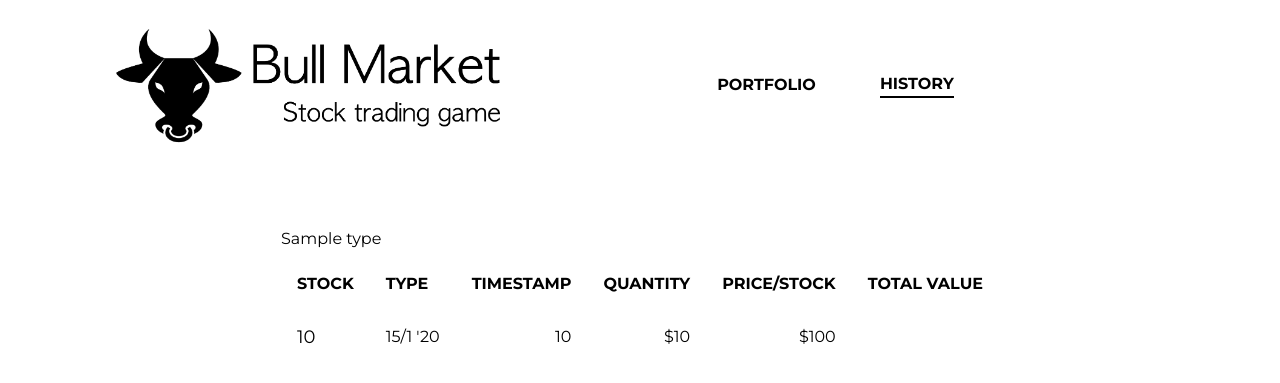
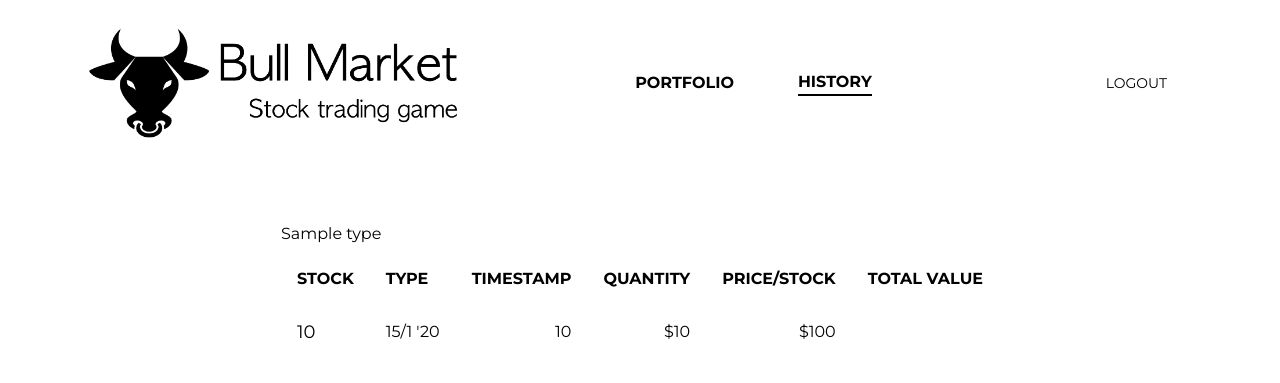
Before and after one commit to CarlVinggaard/BullMarket, a Flask app: page /history in a window 1280 px wide. Shown: the top 383 px of the page. Run offline with Flask 2, Linux system fonts and the light colour scheme; the visitor is signed in with stand-in values (Sample User, id 1); a database or web service that is not in the repository returns one stand-in record (values such as "Sample title"); some libraries are stand-ins or nearby versions.

Commit message:
Fix navbar again and add logout button

```diff
--- a/templates/base.html
+++ b/templates/base.html
@@ -11,7 +11,7 @@
 <header>
   <nav>
     <div class='flex items-center justify-around pt-6 px-10'>
-      <div class='flex mr-16 max-w-sm'>
+      <div class='flex pr-4 mr-16 max-w-sm'>
         <img class="object-contain" src="{{ url_for('static', filename='bull.png') }}"/>
       </div>
       <div class="block md:hidden">
@@ -24,9 +24,10 @@
       </div>
       <div class="md:items-center md:w-auto md:block hidden">
         <ul class="flex items-center uppercase font-bold">
-          <li class="{{ 'mr-16 border-b-2 border-black' if active == 'portfolio' else 'mr-16' }}"><a href="/">Portfolio</a></li>
-          <li class="{{ 'mr-16 border-b-2 border-black' if active == 'history' else 'mr-16' }}"><a href="/history">History</a></li>
-          <li class="{{ 'mr-10 border-b-2 border-orange-500 ml-6' if active == 'trade' else 'mr-10' }}"><a href="/trade" class="{{ 'text-orange-500' if active == 'trade' else 'px-6 py-2 bg-orange-500 text-white rounded' }}">Trade</a></li>
+          <li class="{{ 'mr-8 lg:mr-16 border-b-2 border-black' if active == 'portfolio' else 'mr-8 lg:mr-16' }}"><a href="/">Portfolio</a></li>
+          <li class="{{ 'mr-8 lg:mr-16 border-b-2 border-black' if active == 'history' else 'mr-8 lg:mr-16' }}"><a href="/history">History</a></li>
+          <li class="{{ 'mr-8 lg:mr-16 border-b-2 border-orange-500 ml-6' if active == 'trade' else 'mr-8 lg:mr-16' }}"><a href="/trade" class="{{ 'text-orange-500' if active == 'trade' else 'px-6 py-2 bg-orange-500 text-white rounded' }}">Trade</a></li>
+          <li class="font-normal text-sm mr-2 lg:mr-6"><a href="/logout">Logout</a></li>
         </ul>
       </div>
     </div>
@@ -35,6 +36,7 @@
         <li class="{{ 'mb-4 border-b-2 border-black' if active == 'portfolio' else 'mb-4' }}"><a href="/">Portfolio</a></li>
         <li class="{{ 'mb-4 border-b-2 border-black' if active == 'history' else 'mb-4' }}"><a href="/history">History</a></li>
         <li class="{{ 'mb-4 border-b-2 border-orange-500' if active == 'trade' else 'mb-4' }}"><a href="/trade" class="{{ 'text-orange-500' if active == 'trade' else 'px-6 py-2 bg-orange-500 text-white rounded' }}">Trade</a></li>
+        <li class="font-normal text-sm"><a href="/logout">Logout</a></li>
       </ul>
     </div>
   </nav>
```
